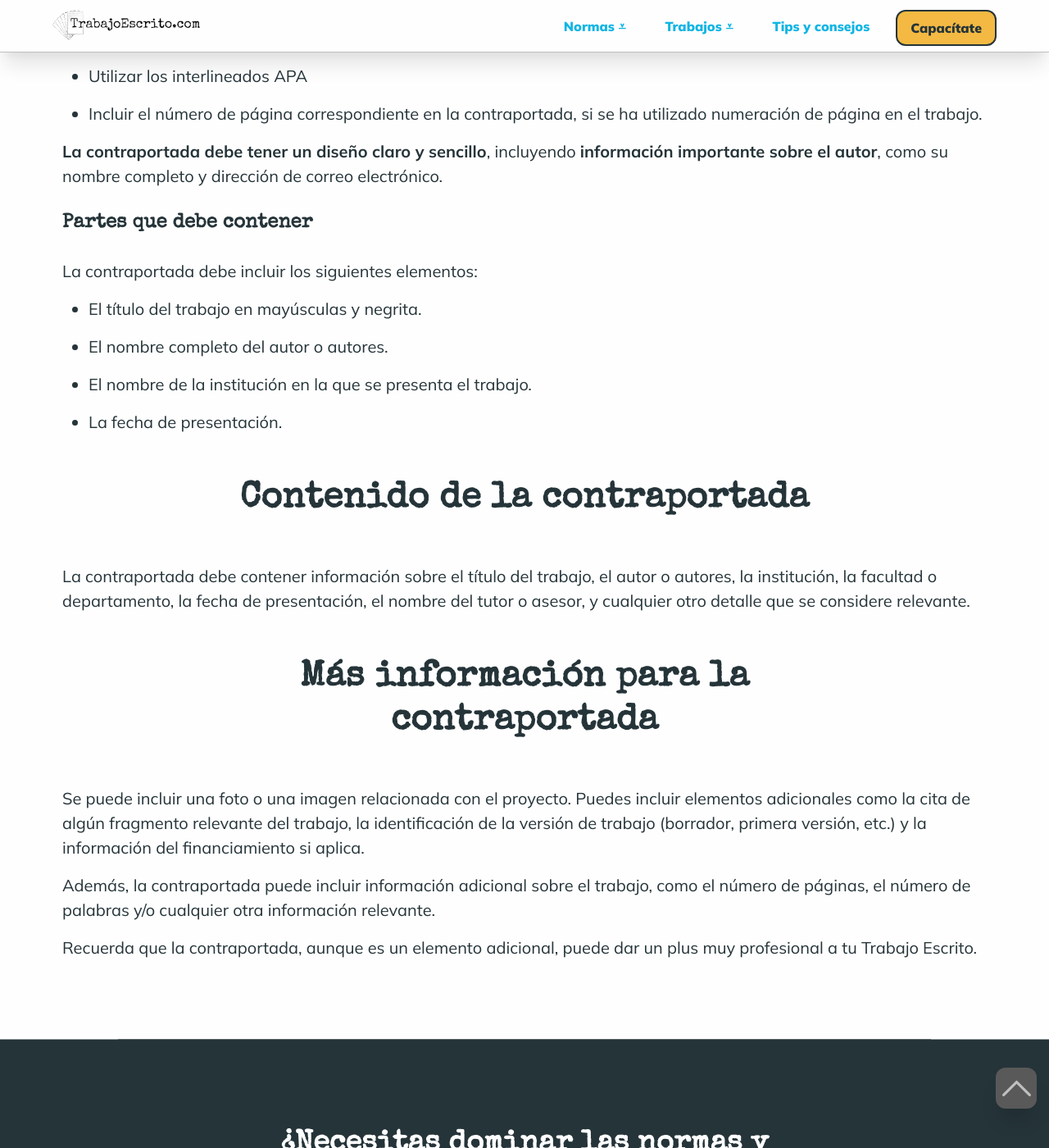
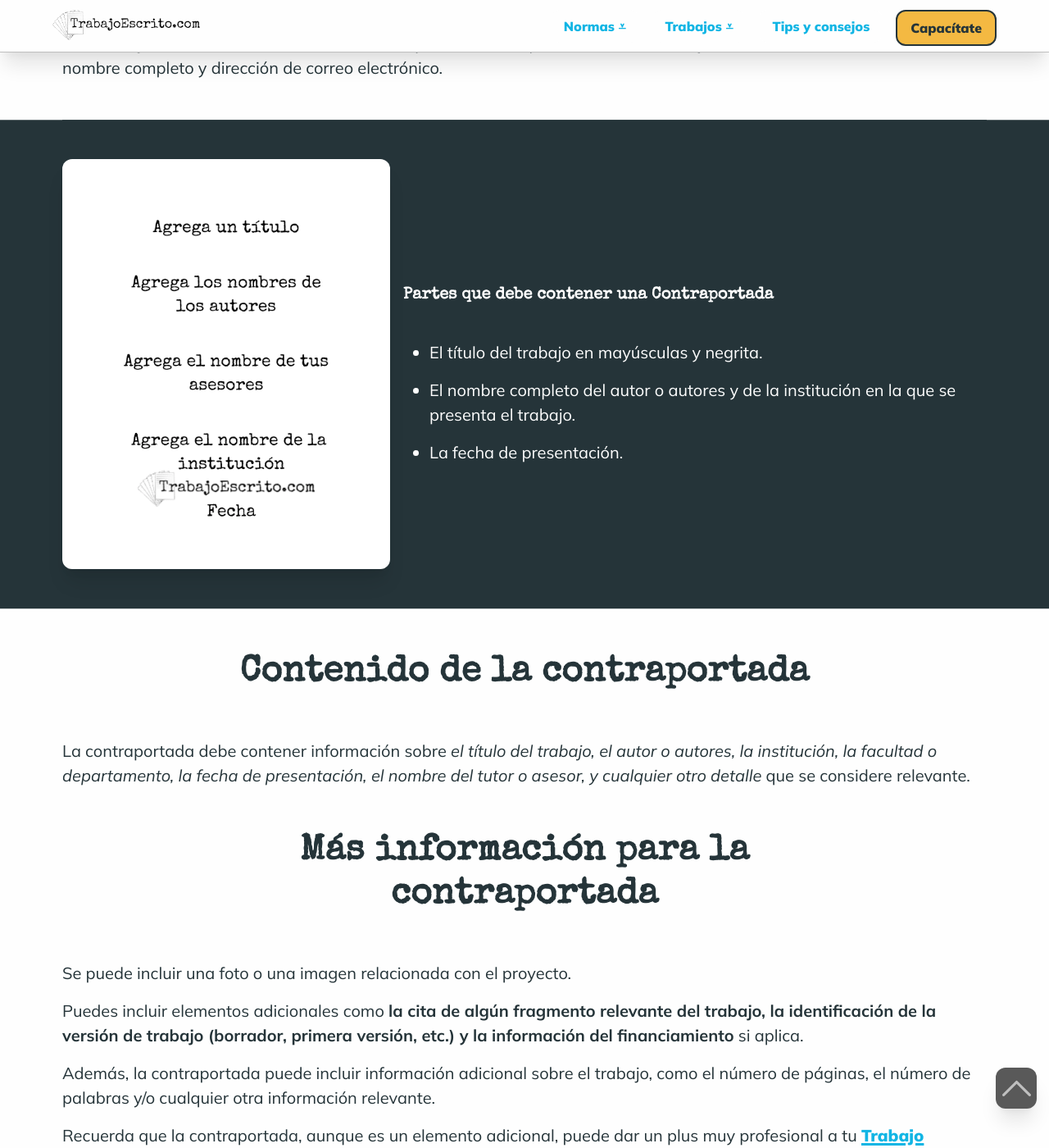
Before and after one commit to Klerpson/trabajoescrito, a Jekyll site: the page built from contraportada-trabajo-escrito.md, in a window 1280 px wide and 1400 px high, scrolled down 1280 px. Shown: the whole window at 82% size. Built offline with Jekyll 4.4.1, drawn with Linux system fonts in a browser that asks for light colours; some web fonts are replaced; some of the changed text lies outside the part shown.

Commit message:
contraportada

```diff
--- a/contraportada-trabajo-escrito.md
+++ b/contraportada-trabajo-escrito.md
@@ -2,7 +2,7 @@
 layout: default
 title: "✓ Portada trabajo escrito: pautas y recomendaciones"
 description: Lorem ipsum dolor sit amet, consectetur adipisicing elit. Eum officia sit cupiditate cum deleniti voluptate quia iste voluptatum fuga suscipit obcaecati
-h1: "Portada trabajo escrito: pautas y recomendaciones según normas Icontec y APA"
+h1: "Portada de un trabajo escrito: pautas y recomendaciones"
 intro: "La portada de un trabajo escrito es la primera impresión que se tiene del mismo. Es por eso que es importante que esta tenga un diseño y formato adecuados."
 boton_info: "normas"
 boton_info_title: "Normas"
@@ -10,45 +10,39 @@ boton_mas: "descargas"
 boton_mas_title: "Plantillas"
 vertical: true
 ---
------
 La contraportada es una parte importante de la presentación de un trabajo escrito, ya que **es una oportunidad adicional para impartir información relevante sobre el proyecto**. En algunas partes **se conoce como subportada**.
 
 Esta página a menudo se utiliza para incluir información adicional, como detalles sobre el autor, agradecimientos y otros créditos.
 <!-- Anclaje para que la barra fijada no cubra el siguiente subtítulo -->
 {:id="normas"}
 
-## Cómo hacer una contraportada en Normas APA
+## Cómo hacer una contraportada en
 
 ### Pautas a seguir
 
-Para elaborar una contraportada o subportada según las Normas APA, es importante seguir las mismas pautas que para la [portada]({{'portada-trabajo-escrito'|relative_url}}).
+Para elaborar una contraportada según las [Normas APA]({{'normas-apa'|relative_url}}), es importante seguir las mismas pautas que para la [portada]({{'portada-trabajo-escrito'|relative_url}}).
 
 Esto significa tener en cuenta lo siguiente:
 
-* Usar una fuente y tamaño específicos
-* Utilizar las medidas APA en las márgenes
+* Usar una [fuente]({{'textos-y-fuentes-trabajo-escrito'|relative_url}} "Textos de un trabajo escrito") y tamaño específicos
+* Utilizar las medidas de las normas APA en las márgenes
 * Utilizar los interlineados APA
 * Incluir el número de página correspondiente en la contraportada, si se ha utilizado numeración de página en el trabajo.
 
 **La contraportada debe tener un diseño claro y sencillo**, incluyendo **información importante sobre el autor**, como su nombre completo y dirección de correo electrónico.
 
-#### Partes que debe contener
-
-La contraportada debe incluir los siguientes elementos:
-
-* El título del trabajo en mayúsculas y negrita.
-* El nombre completo del autor o autores.
-* El nombre de la institución en la que se presenta el trabajo.
-* La fecha de presentación.
+{% include cluster2.html img="contraportada-trabajo-escrito.webp" alt="Modelo de contraportada" h3="Partes que debe contener una Contraportada" punto1="El título del trabajo en mayúsculas y negrita." punto2="El nombre completo del autor o autores y de la institución en la que se presenta el trabajo." punto3="La fecha de presentación." %}
 
 ## Contenido de la contraportada
 
-La contraportada debe contener información sobre el título del trabajo, el autor o autores, la institución, la facultad o departamento, la fecha de presentación, el nombre del tutor o asesor, y cualquier otro detalle que se considere relevante.
+La contraportada debe contener información sobre *el título del trabajo, el autor o autores, la institución, la facultad o departamento, la fecha de presentación, el nombre del tutor o asesor, y cualquier otro detalle* que se considere relevante.
 
 ## Más información para la contraportada
 
-Se puede incluir una foto o una imagen relacionada con el proyecto. Puedes incluir elementos adicionales como la cita de algún fragmento relevante del trabajo, la identificación de la versión de trabajo (borrador, primera versión, etc.) y la información del financiamiento si aplica.
+Se puede incluir una foto o una imagen relacionada con el proyecto.
+
+Puedes incluir elementos adicionales como **la cita de algún fragmento relevante del trabajo, la identificación de la versión de trabajo (borrador, primera versión, etc.) y la información del financiamiento** si aplica.
 
 Además, la contraportada puede incluir información adicional sobre el trabajo, como el número de páginas, el número de palabras y/o cualquier otra información relevante.
 
-Recuerda que la contraportada, aunque es un elemento adicional, puede dar un plus muy profesional a tu Trabajo Escrito.
+Recuerda que la contraportada, aunque es un elemento adicional, puede dar un plus muy profesional a tu [Trabajo Escrito](/).
--- a/index.html
+++ b/index.html
@@ -99,7 +99,7 @@ boton_mas_title: "Buscador"
         <a href="{{site.baseurl}}/portada-trabajo-escrito" class="boton" title="Portada">Portada</a>
       </li>
       <li>
-        <a href="{{site.baseurl}}/contraportada-trabajos-escritos" class="boton" title="Contraportada">Contraportada</a>
+        <a href="{{site.baseurl}}/contraportada-trabajo-escrito" class="boton" title="Contraportada">Contraportada</a>
       </li>
       <li>
         <a href="#" class="boton" title="Presentación">Presentación</a>
```
Also changed, not shown: img/contraportada-trabajo-escrito.webp (added), 4 other files.
